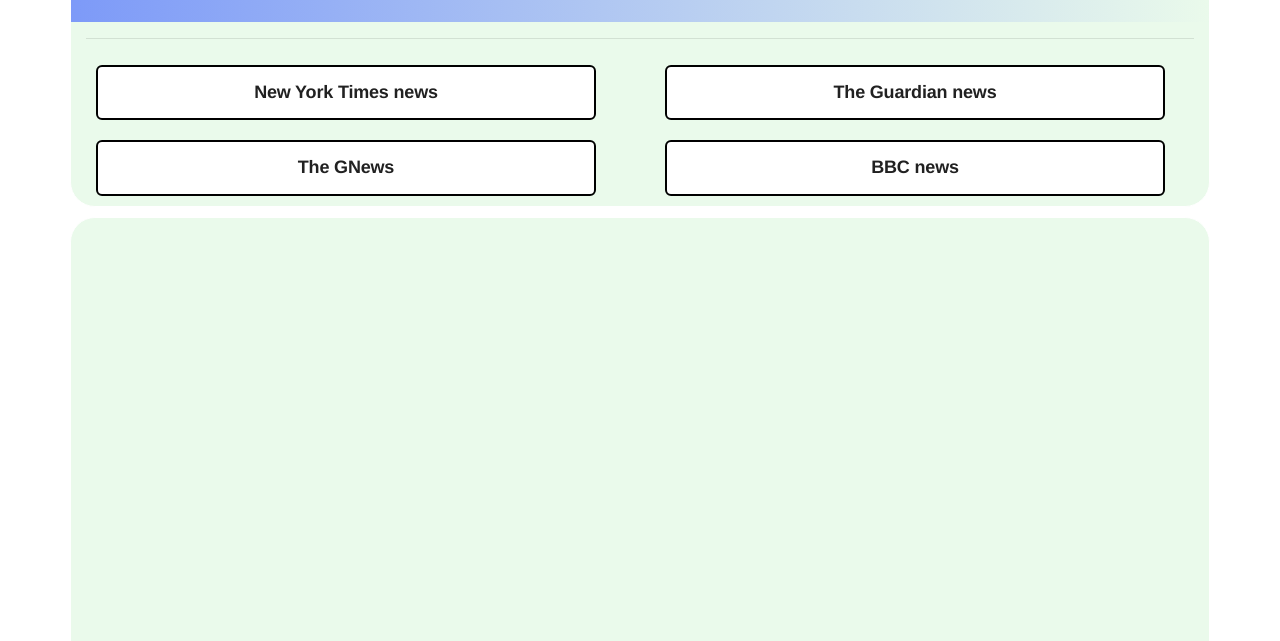
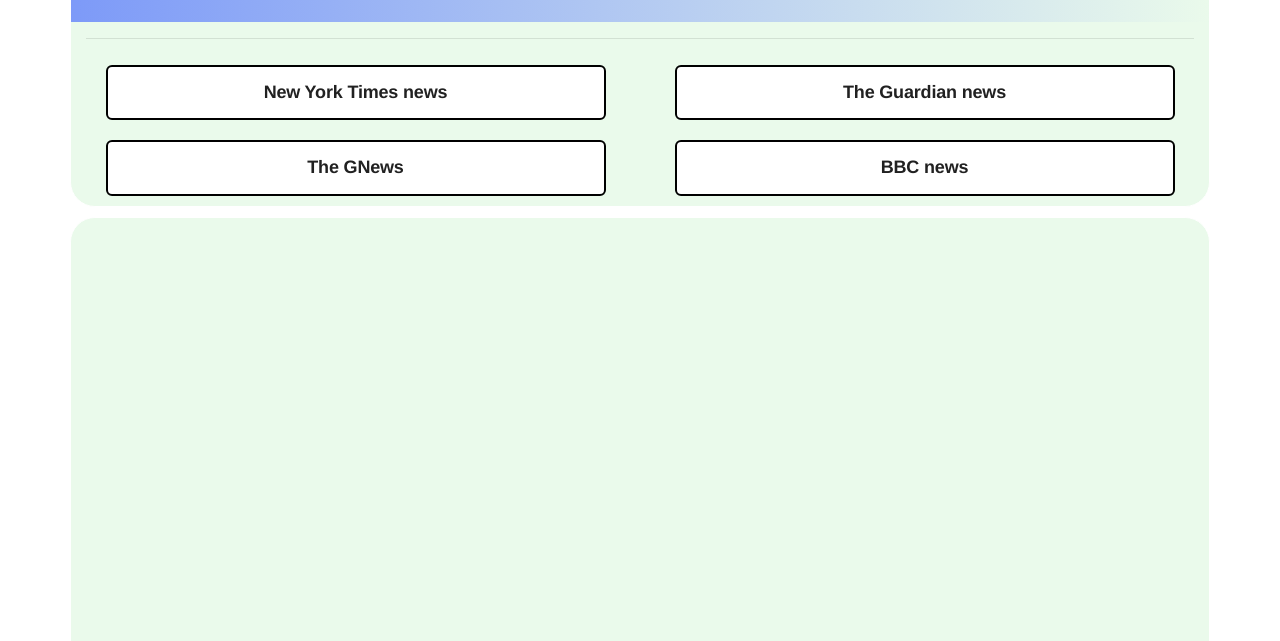
Before and after one commit to armanurazov/newsPortal, a website: page index.html in a window 1280 px wide. Shown: the part 159-800 px from the top of the page. Drawn offline with nearby package versions, Linux system fonts and the light colour scheme; no server answers.

Commit message:
buttons adjusted using bootstrap grid

```diff
--- a/index.html
+++ b/index.html
@@ -34,16 +34,16 @@
             </div>
             <hr>
             <div class="row buttons">
-                <div class="col-6">
+                <div class="col-6-lg">
                     <button onclick="addFetchedTextNYT()" id="button1">New York Times news</button>
                 </div>
-                <div class="col-6">
+                <div class="col-6-lg">
                     <button onclick="addFetchedTextTG()" id="button3">The Guardian news</button>
                 </div>
-                <div class="col-6">
+                <div class="col-6-lg">
                     <button onclick="addFetchedTextGN()" id="button3">The GNews</button>
                 </div>
-                <div class="col-6">
+                <div class="col-6-lg">
                     <button onclick="addFetchedTextBBC()" id="button4">BBC news</button>
                 </div>
             </div>
--- a/public/app.js
+++ b/public/app.js
@@ -110,7 +110,6 @@
                 articlesURLBBC.push(data.articles[i].url);
                 articlesImageBBC.push(data.articles[i].urlToImage);
             }
-            console.log(data)
         })
         .catch(err => console.log(err));
 };
--- a/public/styles/styles.css
+++ b/public/styles/styles.css
@@ -72,3 +72,7 @@
 button:hover {
   transform: scale(1.05);
 }
+
+.col-6-lg{
+    margin: auto;
+}
```
